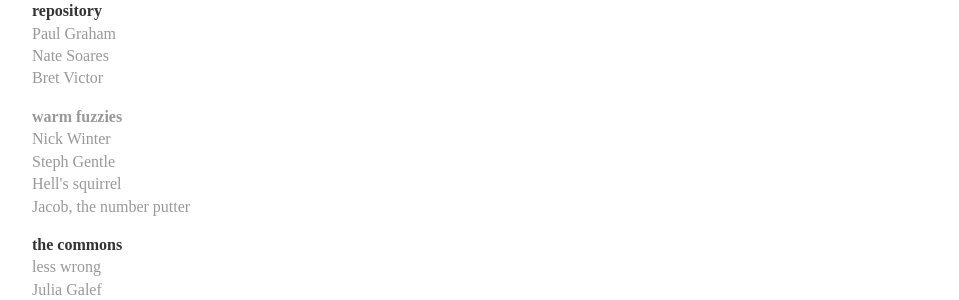
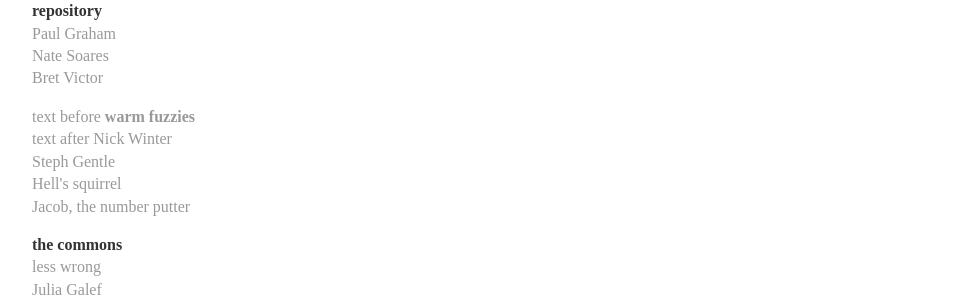
Before and after one commit to slavachalnev/nickaustinbrown.github.io, a Jekyll site: the page built from others/index.html, in a window 1280 px wide. Shown: the part 295-595 px from the top of the page, without its empty margins (160-1119 px from the left). Built offline with Jekyll 4.4.1, drawn with Linux system fonts in a browser that asks for light colours.

Commit message:
Update index.html

```diff
--- a/others/index.html
+++ b/others/index.html
@@ -19,7 +19,8 @@
 <a href="http://worrydream.com"> Bret Victor <a/> <br />
 </p>
 <p>
-<b> warm fuzzies </b><br />
+    text before
+<b> warm fuzzies </b><br /> text after
 <a href="http://blog.nickwinter.net/"> Nick Winter </a> <br />
 <a href="http://josephg.com"> Steph Gentle </a>  <br />
 <a href="http://squirrelinhell.blogspot.com.au/"> Hell's squirrel </a> <br />
```
